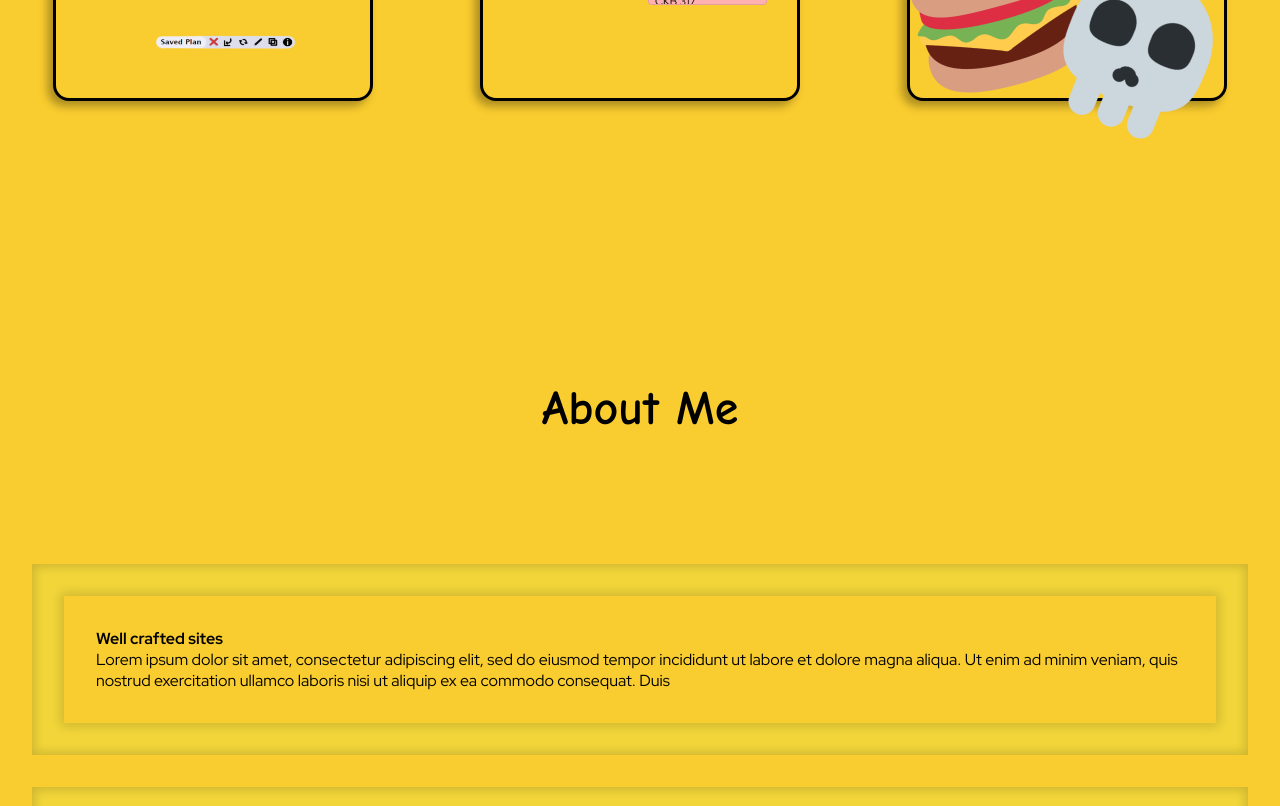
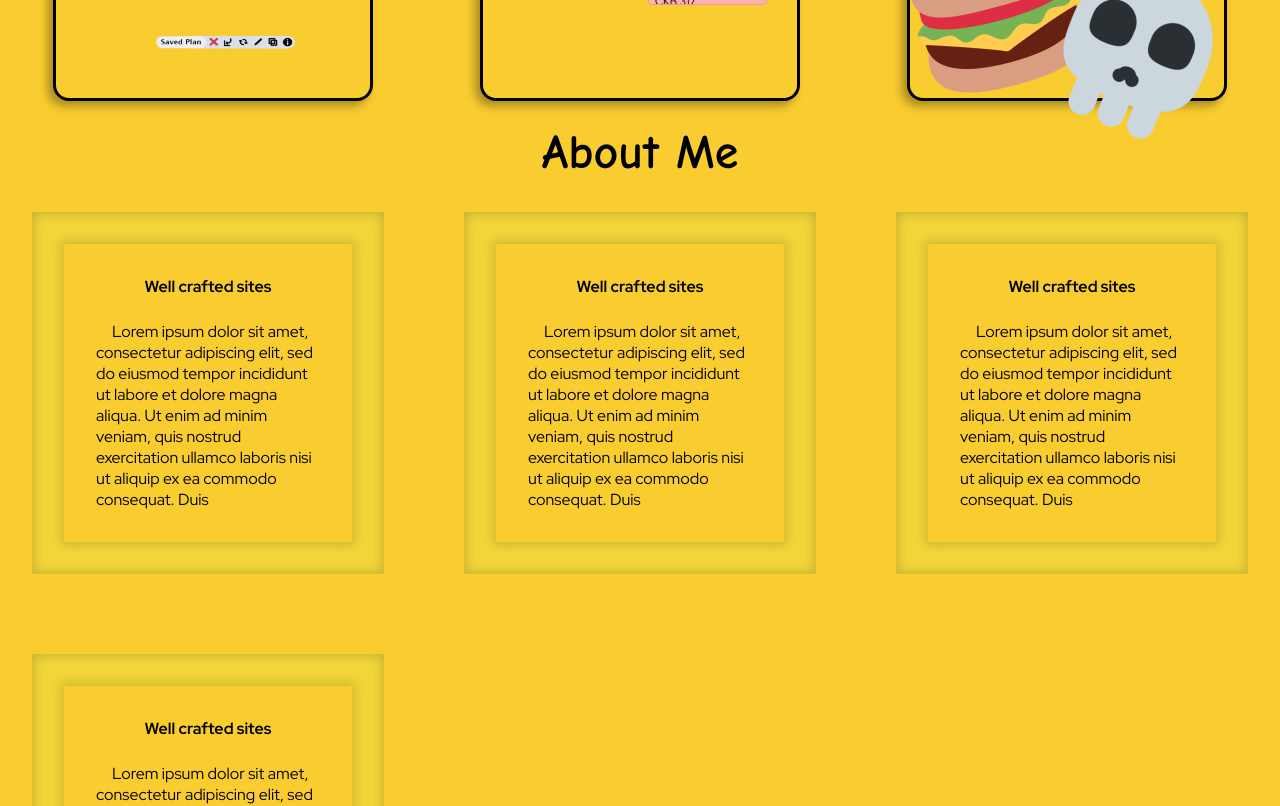
Before and after one commit to bentzi-shuster/webdev1_final_individual, a Next.js app: page / in a window 1280 px wide. Shown: the part 1520-2326 px from the top of the page. Built offline with nearby package versions, Linux system fonts and the light colour scheme.

Commit message:
about styles

```diff
--- a/src/components/AboutComponent/About.jsx
+++ b/src/components/AboutComponent/About.jsx
@@ -5,16 +5,9 @@ const RHdisplay = Red_Hat_Display({subsets: ['latin'],weight: ["700","400"]})
 const ComicNeue = Comic_Neue({subsets: ['latin'],weight: ["700"]})
 const About = () => {
     return (
-      <section className={[styles.bgcolor1,styles.curveSection3].join(" ")}
-style={{
-  paddingTop:"10em"
-  }}
-  >
+      <section>
 
-<h2 style={{
-  padding:"2em 0"
-  }}
- className={ComicNeue.className} id="about">About Me</h2>
+<h2 className={ComicNeue.className} id="about">About Me</h2>
 <div className={[styles.bordercardWrapper,RHdisplay.className].join(" ")}>
 <BorderCard>
     <h4>Well crafted sites</h4>
--- a/src/components/AboutComponent/about.module.css
+++ b/src/components/AboutComponent/about.module.css
@@ -0,0 +1,16 @@
+
+.bordercardWrapper{
+    display: grid;
+    grid-template-columns: repeat(auto-fit, minmax(25em, 1fr));
+    grid-template-rows: repeat(auto-fit, minmax(20em, 1fr));
+    justify-content: center;
+    align-items: center;
+    gap: 1rem;
+  }
+  .bordercardWrapper p{
+    text-indent: 1em;
+  }
+  .bordercardWrapper h4{
+    text-align: center;
+    margin-bottom: 1.5em
+  }
```
